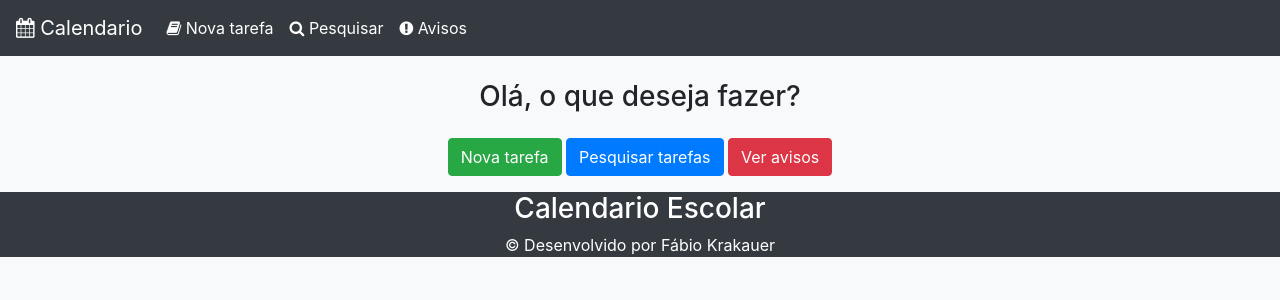
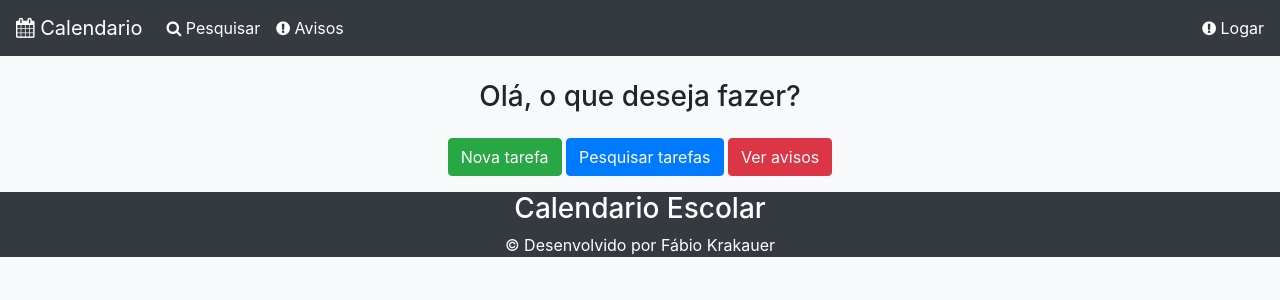
Before and after one commit to FabioKrakauer/SchoolCalendar, a PHP site: page /index.php in a window 1280 px wide. Shown: the top 300 px of the page. Run offline with PHP 8.4, Linux system fonts and the light colour scheme.

Commit message:
add login

```diff
--- a/include/header.php
+++ b/include/header.php
@@ -1,3 +1,8 @@
+<?php
+$dir = realpath(__DIR__ . '/..');
+require_once $dir.'/config/config.php';
+require_once $dir.'/classes/Auth.class.php';
+?>
 <!doctype html>
 <html lang="en">
   <head>
@@ -17,9 +22,13 @@
         </button>
         <div class="collapse navbar-collapse" id="navbarNav">
             <ul class="navbar-nav">
-                <li class="nav-item active">
-                    <a class="nav-link" href="/calendario/view/novaTarefa.php"><i class="fa fa-book" aria-hidden="true"></i> Nova tarefa </a>
-                </li>
+                <?php
+                    if(Auth::isLogged(false)){
+                        echo '<li class="nav-item active">
+                                <a class="nav-link" href="/calendario/view/novaTarefa.php"><i class="fa fa-book" aria-hidden="true"></i> Nova tarefa </a>
+                            </li>';
+                    }
+                ?>
                 <li class="nav-item active">
                     <a class="nav-link" href="/calendario/view/search.php"><i class="fa fa-search" aria-hidden="true"></i> Pesquisar</a>
                 </li>
@@ -27,6 +36,26 @@
                     <a class="nav-link" href="/calendario/view/warning.php"><i class="fa fa-exclamation-circle" aria-hidden="true"></i> Avisos</a>
                 </li>
             </ul>
+            <?php
+                if(!Auth::isLogged(false)){
+            ?>
+                <div class="ml-auto">
+                    <a class="text-white" href="/calendario/view/login.php"><i class="fa fa-exclamation-circle" aria-hidden="true"></i> Logar</a>
+                </div>
+          <?php }else{
+              $name = Auth::user();
+              ?>
+              <div class="dropdown ml-auto">
+                <button class="btn text-white dropdown-toggle bg-dark" type="button" id="dropdownMenu2" data-toggle="dropdown" aria-haspopup="true" aria-expanded="false">
+                    <i class="fa fa-user" aria-hidden="true"></i>
+                    Olá, <?php echo $name; ?>
+                </button>
+                <div class="dropdown-menu bg-light" aria-labelledby="dropdownMenu2">
+                    <a href="/calendario/controller/logout.php" class="dropdown-item ">Sair</a>
+                </div>
+            </div>
+          <?php }
+            ?>
         </div>
     </nav>
   </body>
--- a/index.php
+++ b/index.php
@@ -3,7 +3,7 @@
 $dir = realpath(__DIR__ . '/');
 require_once $dir.'/config/config.php';
 require_once $dir.'/classes/DB.class.php';
-require_once $dir.'/classes/Auth.class.php';
+require_once APP_ROOT . '/classes/Auth.class.php';
 
 include APP_ROOT . '/include/header.php';
 ?>
@@ -14,4 +14,5 @@ include APP_ROOT . '/include/header.php';
         <a href="/calendario/view/warning.php" class="btn btn-danger text-white">Ver avisos</a>
     </div>
 <?php
+
 include APP_ROOT . '/include/footer.php'; ?>
--- a/view/login.php
+++ b/view/login.php
@@ -53,7 +53,7 @@
     if(isset($_POST["user"])){
         $result = Auth::validate($_POST["user"], md5($_POST["pass"]));
         if($result == -1){
-            exit(header("Location: login.php?error=Email ou senha ínvalidos!"));
+            exit(header("Location: login.php?error=Usuario ou senha ínvalidos!"));
         }else{
             header("Location: /calendario/index.php");
         }
--- a/view/novaTarefa.php
+++ b/view/novaTarefa.php
@@ -3,7 +3,9 @@
 $dir = realpath(__DIR__ . '/..');
 require_once $dir.'/config/config.php';
 require_once $dir.'/classes/API.class.php';
+require_once $dir.'/classes/Auth.class.php';
 
+Auth::isLogged(true);
 include APP_ROOT . "/include/header.php";
 ?>
 
```
Also changed, not shown: controller/logout.php (added, +7 -0 lines).
